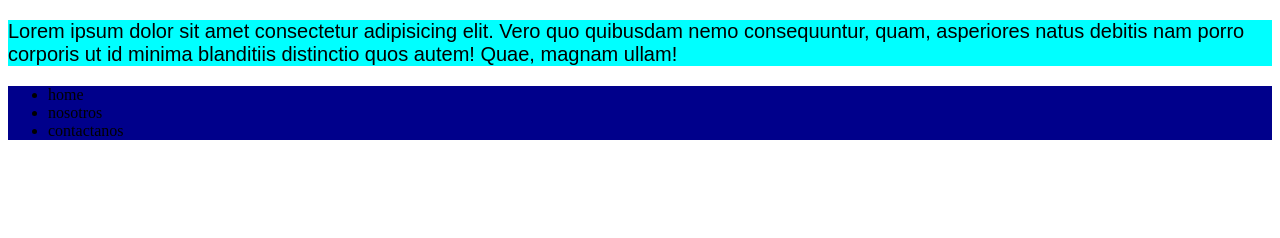
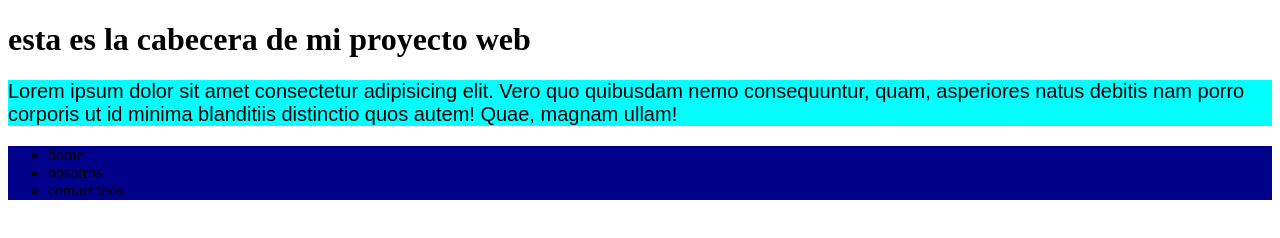
Before and after one commit to sebastianvr/git-y-github, a plain HTML site: page index.html in a window 1280 px wide. Drawn offline with Linux system fonts and the light colour scheme.

Commit message:
aniadiendo header inicial

```diff
--- a/index.html
+++ b/index.html
@@ -10,6 +10,10 @@
 </head>
 
 <body>
+
+    <header>
+        <h1>esta es la cabecera de mi proyecto web</h1>
+    </header>
     <div class="container">
         <p>Lorem ipsum dolor sit amet consectetur adipisicing elit. Vero quo quibusdam nemo consequuntur, quam, asperiores
             natus debitis nam porro corporis ut id minima blanditiis distinctio quos autem! Quae, magnam ullam!</p>
```
